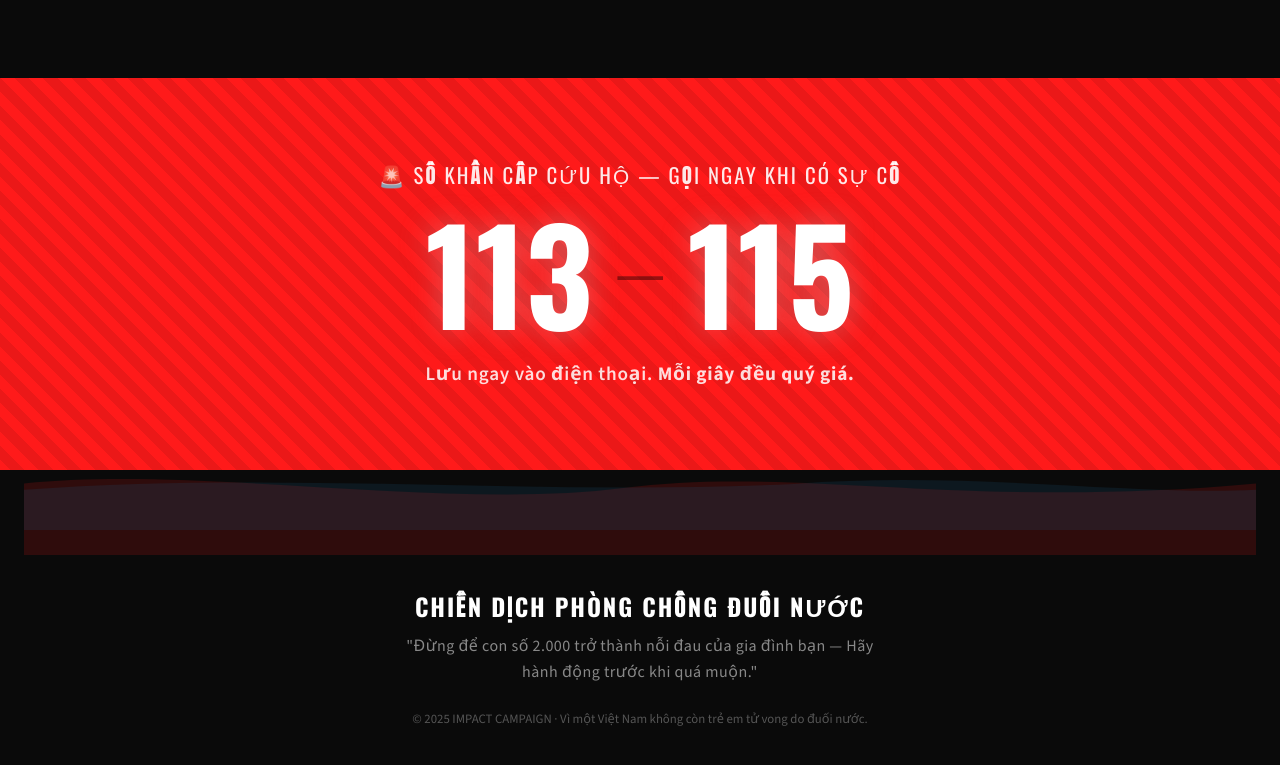
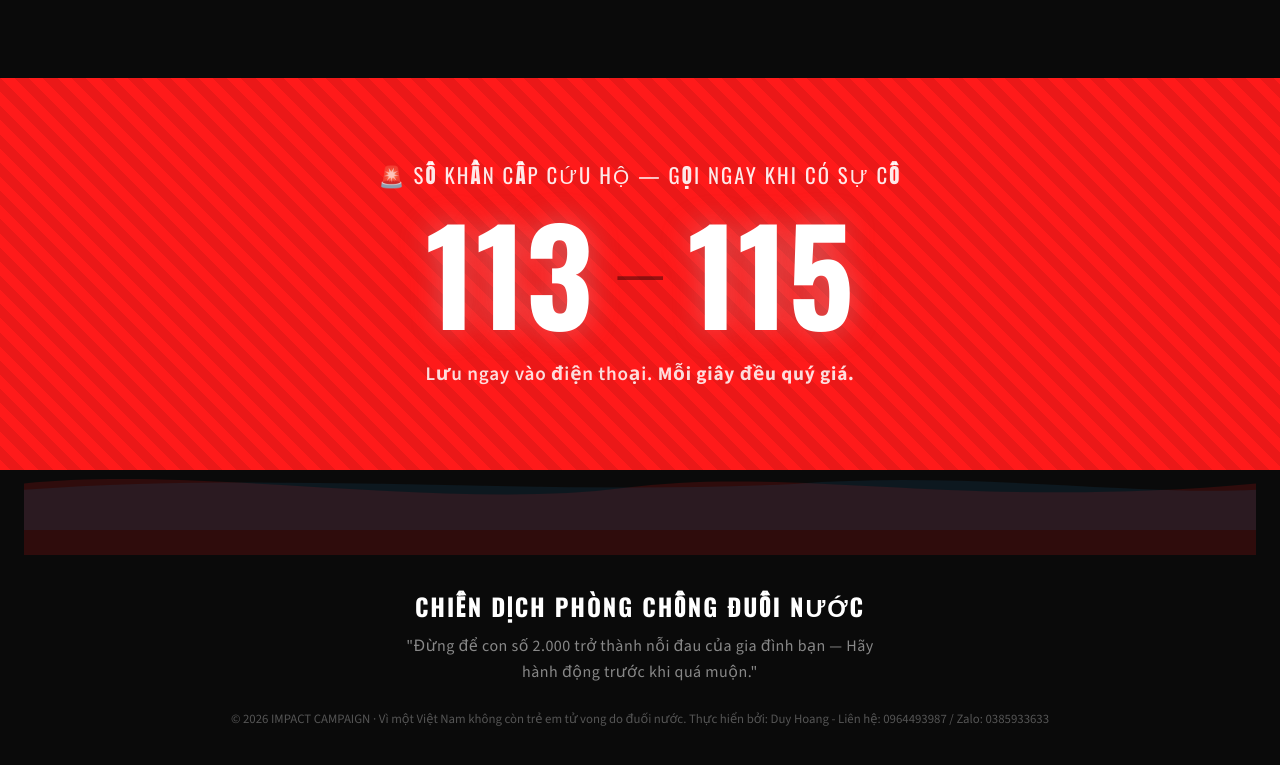
Before and after one commit to DuyHoangCode-AI/Tuyen_Truyen_Phong_Chong_Duoi_Nuoc, a plain HTML site: page index.html in a window 1280 px wide. Shown: the part 4115-4880 px from the top of the page. Drawn offline with nearby package versions, Linux system fonts and the light colour scheme.

Commit message:
Update index.html

```diff
--- a/index.html
+++ b/index.html
@@ -1298,7 +1298,8 @@
             "Đừng để con số 2.000 trở thành nỗi đau của gia đình bạn — Hãy hành động trước khi quá muộn."
         </p>
         <p class="footer-credits">
-            © 2025 IMPACT CAMPAIGN · Vì một Việt Nam không còn trẻ em tử vong do đuối nước.
+            © 2026 IMPACT CAMPAIGN · Vì một Việt Nam không còn trẻ em tử vong do đuối nước.
+            Thực hiển bởi: Duy Hoang - Liên hệ: 0964493987 / Zalo: 0385933633
         </p>
     </footer>
 
```
